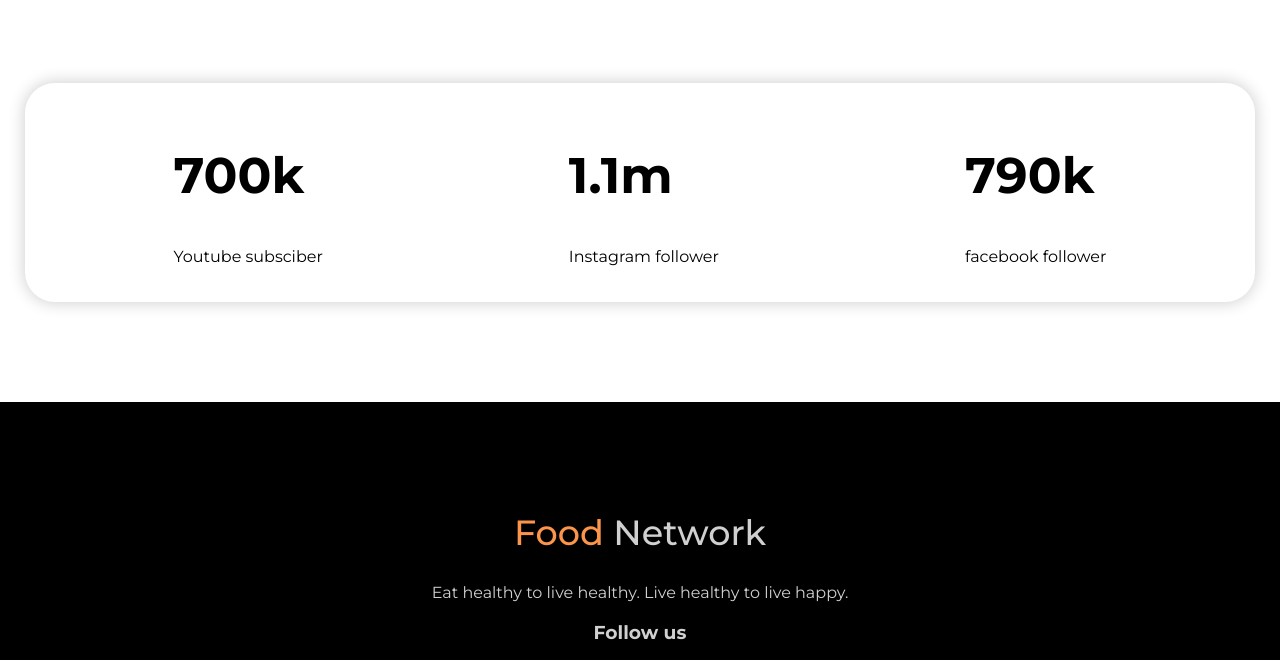
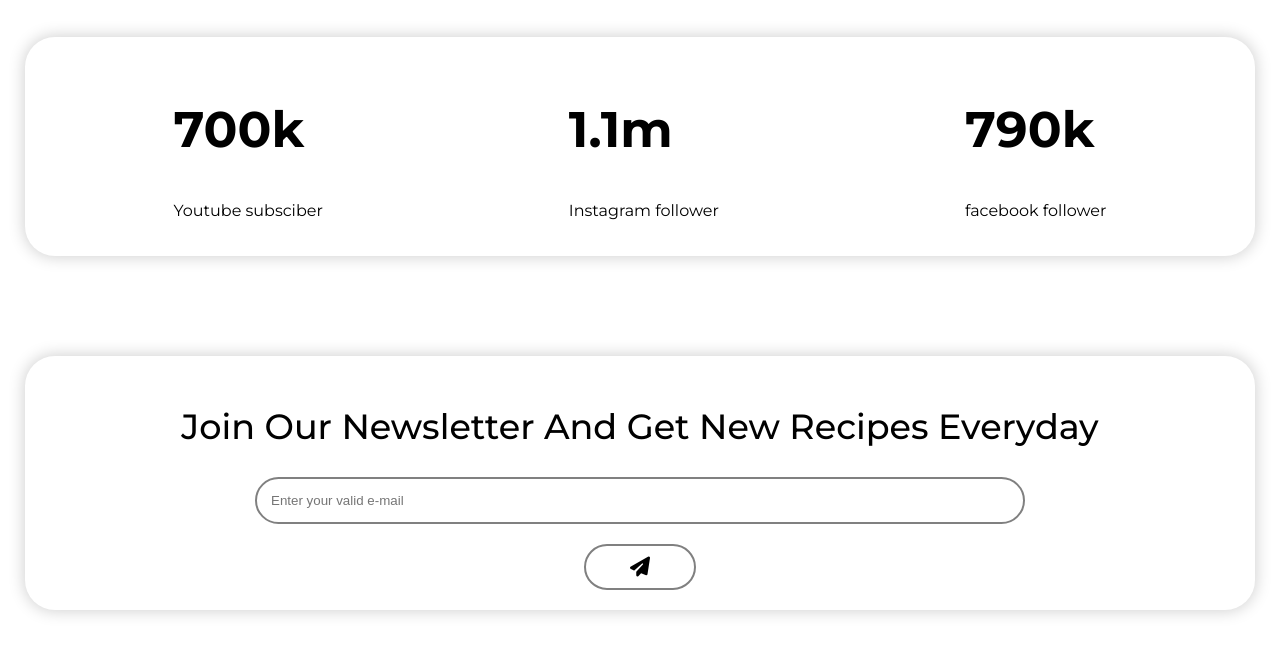
Before and after one commit to AjmatRijon/Food-website-assignment, a plain HTML site: page index.html in a window 1280 px wide. Shown: the part 3168-3828 px from the top of the page. Drawn offline with Linux system fonts and the light colour scheme.

Commit message:
newsletter added and final push

```diff
--- a/index.html
+++ b/index.html
@@ -117,6 +117,16 @@
     </div>
 </section>
 
+<!--Newsletter section-->
+
+<section id="newsletter">
+    <div>
+        <h2>Join Our Newsletter And Get New Recipes Everyday</h2>
+        <input type="email" name="" id="" placeholder="Enter your valid e-mail"> <br>
+        <a class="butto" href="#"><i class="fas fa-paper-plane"></i></a>
+    </div>
+</section>
+
 <!--Footer secion-->
 
 <footer>
--- a/style.css
+++ b/style.css
@@ -113,6 +113,8 @@ h2{
 .chef-box{
     padding-bottom: 30px;
     border-bottom: 5px solid #FC954B;
+    text-align: center;
+    line-height: 10px;
 }
 
 /*Bonus section*/
@@ -141,3 +143,25 @@ i{
     margin: 0 10px;
     text-decoration: none;
 }
+#newsletter{
+    border-radius: 30px;
+    margin: 100px 25px;
+    padding: 20px 0;
+    box-shadow: 0 0 16px 1px #d0d0d0;
+    text-align: center;
+
+}
+input{
+    width: 60%;
+    border: 2px solid gray;
+    padding: 14px;
+    border-radius: 150px;
+    margin-bottom:20px;
+}
+#newsletter i{
+    color: black;
+    font-size: 20px;
+    border: 2px solid gray;
+    padding: 11px 44px;
+    border-radius: 150px;
+}
```
